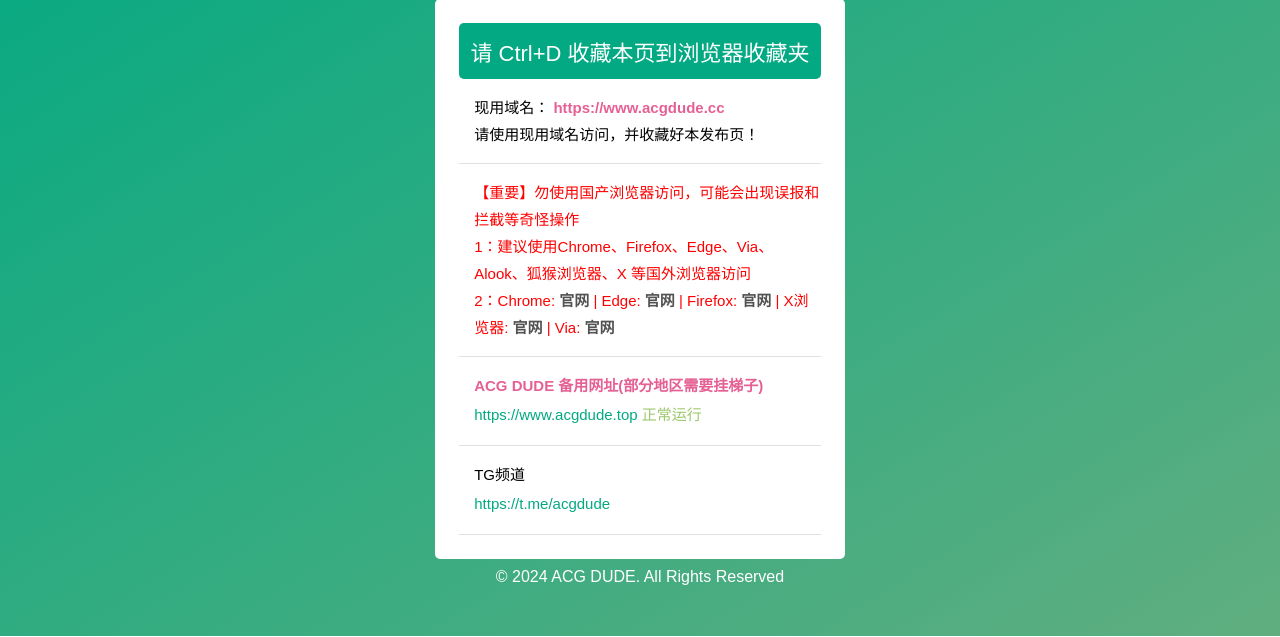
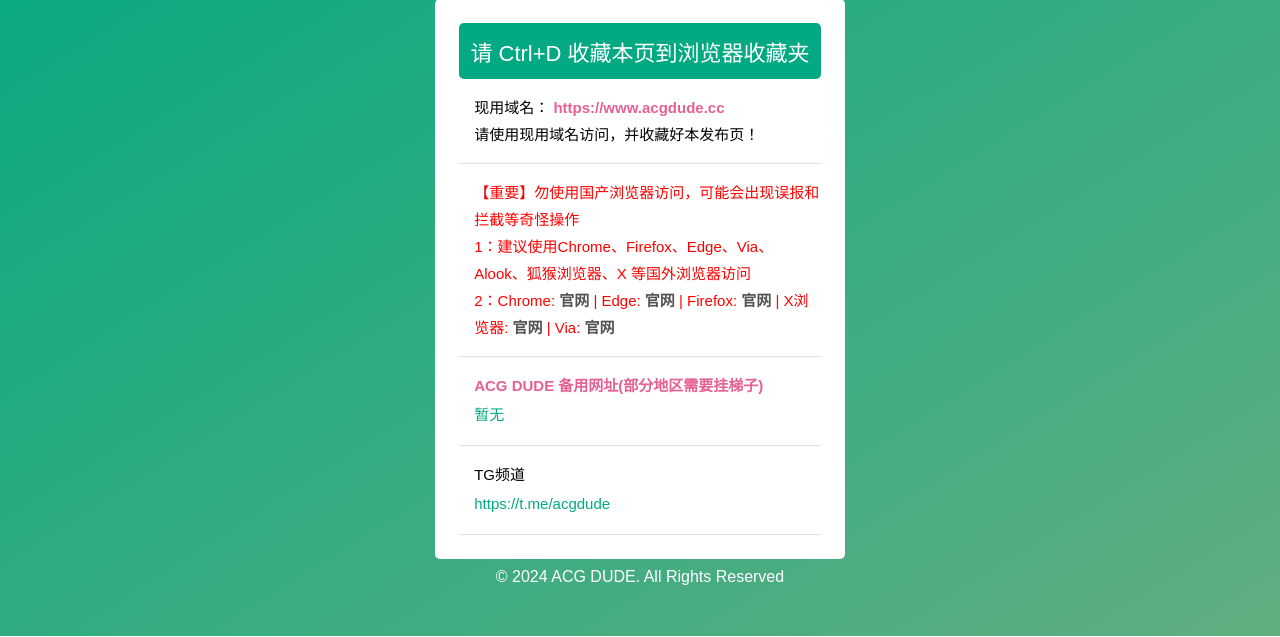
Before and after one commit to NglsMa/acgdude-go-home, a plain HTML site: page index.html in a window 1280 px wide. Shown: the part 163-800 px from the top of the page. Drawn offline with Linux system fonts and the light colour scheme.

Commit message:
Update index.html

```diff
--- a/index.html
+++ b/index.html
@@ -42,7 +42,7 @@
                         </li>
                         </li><li style="font-size: 15px; color: #e56093;font-weight: 600;">
                             ACG DUDE 备用网址(部分地区需要挂梯子)
-                            <a href="https://www.acgdude.top/" target="_blank"><i>https://www.acgdude.top  <font style="color: #9cc76b;">正常运行</font></i></a>
+                            <a href="https://www.acgdude.cc/" target="_blank"><i>暂无 </i></a>
                         </li>
                         <li>
                             TG频道
```
